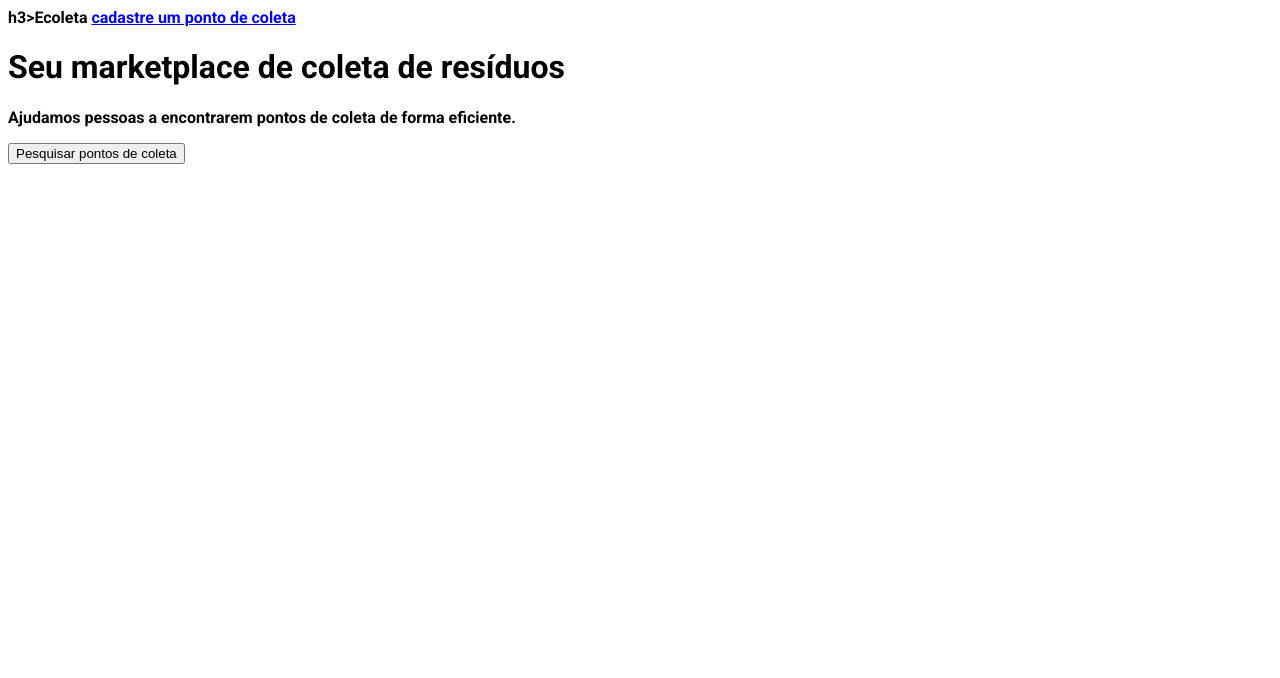
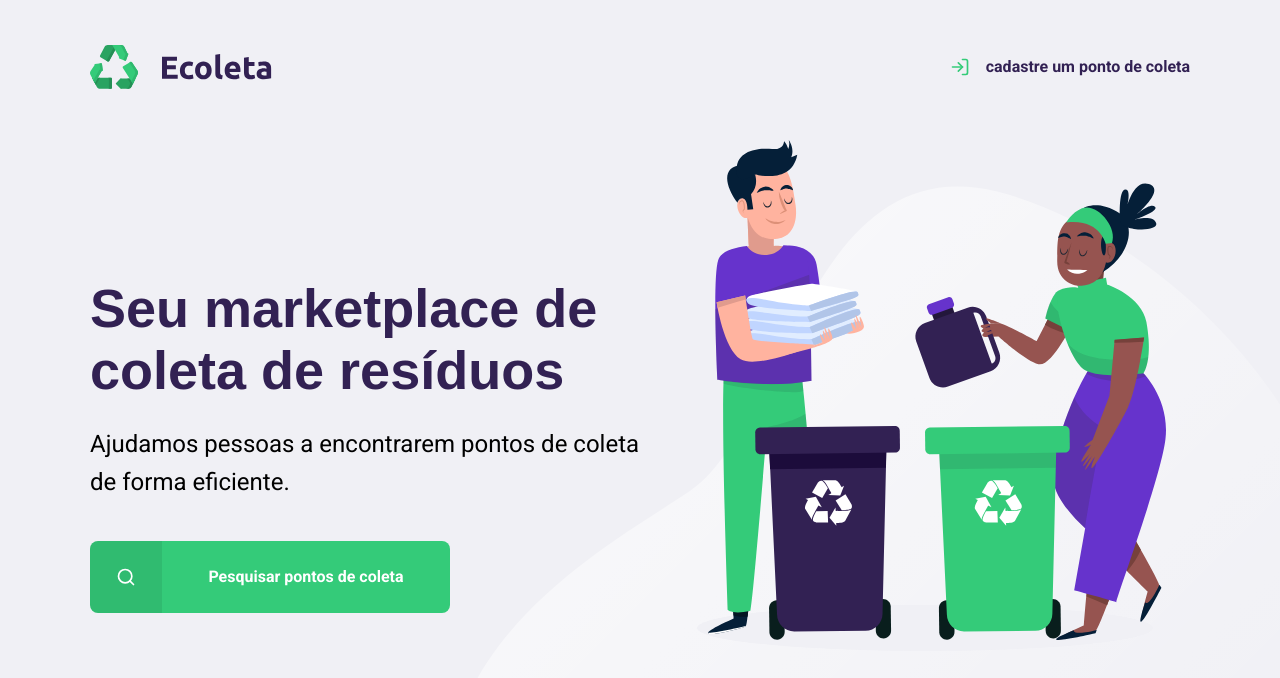
Before and after one commit to viniciussousa891/nlw, a plain HTML site: page index.html in a window 1280 px wide. Drawn offline with Linux system fonts and the light colour scheme.

Commit message:
Page-home

```diff
--- a/index.html
+++ b/index.html
@@ -19,7 +19,9 @@
     <meta name="viewport" content="width=device-width, initial-scale=1.0">
     <title>Ecoleta</title>
 
-    <link href="https://fonts.googleapis.com/css2?family=Roboto:wght@700&display=swap" rel="stylesheet">
+
+
+    <link href="https://fonts.googleapis.com/css2?family=Roboto&Ubuntufamily=Roboto:wght@700&display=swap" rel="stylesheet">
 
     <link rel="stylesheet" href="/styles/main.css">
 
@@ -28,21 +30,29 @@
 </head>
 <body>
 
-    <div>
-     <header>
-        h3>Ecoleta</h3>
-        <a href="#">cadastre um ponto de coleta</a>
-     </header>
+    <div id="page-home">
+
+        <div class="content">
+            <header>
+               <img src="/assets/logo.svg" alt="logomarca">
+               <a href="#">
+                   <span></span>
+                cadastre um ponto de coleta
+               </a>
+            </header>
+
+            <main>
+                <h1>Seu marketplace de coleta de resíduos</h1>
+
+                <p>Ajudamos pessoas a encontrarem pontos de coleta de forma eficiente.</p>
+
+                <a href="#"><span></span><strong>Pesquisar pontos de coleta</strong></a>
 
 
+            </main>
 
 
-    <h1>Seu marketplace de coleta de resíduos</h1>
-
-    <p>Ajudamos pessoas a encontrarem pontos de coleta de forma eficiente.</p>
-
-    <button>Pesquisar pontos de coleta</button>
-
+        </div>
 
 
     </div>
--- a/styles/main.css
+++ b/styles/main.css
@@ -1,5 +1,171 @@
-html {
-    font-family: 'roboto', sans-serif;
+:root{
+    --title-color: #322153;
+    --primary-color: #34cb79;
 }
 
-/* BOX MODEL /*
+*{
+    margin: 0;
+    padding: 0;
+
+}
+
+html {
+    font-family: Roboto, sans-serif;
+}
+body{
+    background: #f0f0f5;
+    -webkit-front-smoothing: antialiased;
+}
+
+a{
+    text-decoration: none;
+}
+h1, h2, h3, h4, h5, h6 {
+    font-family: 'Ubuntu', sans-serif;
+    color: var(--title-color);
+}
+/* BOX MODEL */
+
+#page-home {
+    height: 100vh;
+
+    background: url('../assets/home-background.svg') no-repeat;
+    background-position: 35vw bottom;
+}
+
+
+#page-home .content{
+    width: 90%;
+    max-width: 1100px;
+    height: 100%;
+
+    margin: 0 auto;
+    display: flex;
+    flex-direction: column;
+}
+
+
+#page-home header {
+    display: flex;
+    align-items: center;
+    justify-content: space-between;
+    margin-top: 45px;
+}
+
+#page-home header a {
+    display: flex;
+
+    color: var(--title-color);
+    font-weight: 700;
+
+
+}
+
+#page-home header a span {
+    margin-right: 16px;
+    display: flex;
+
+    background-image: url(../assets/log-in.svg);
+    width: 20px;
+    height: 20px;
+}
+
+#page-home main{
+    max-width: 560px;
+
+    flex: 1;
+
+    height: 600px;
+    display: flex;
+    flex-direction: column;
+    justify-content: center;
+}
+
+#page-home main h1{
+    font-size: 54px;
+
+}
+
+#page-home main p{
+    font-size: 24px;
+    line-height: 38px;
+    margin-top: 24px;
+}
+
+#page-home main a{
+    width: 100%;
+    max-width: 360px;
+    height: 72px;
+
+    border-radius: 8px;
+
+    display: flex;
+    align-items: center;
+
+    margin-top: 40px;
+
+    background: var(--primary-color);
+
+    transition: 400ms;
+
+
+    color: white;
+}
+
+#page-home main a:hover{
+    background-color: #2fb86e;
+}
+
+#page-home main a span{
+    width: 72px;
+    height: 72px;
+
+    border-top-left-radius: 8px;
+    border-bottom-left-radius: 8px;
+
+    background-color: rgba(0, 0, 0, 0.08);
+
+    display: flex;
+    align-items: center;
+    justify-content: center;
+
+
+}
+
+#page-home main a span::after {
+    content: "";
+    background-image: url(../assets/search.svg);
+
+    width: 20px;
+    height: 20px;
+}
+
+#page-home main a strong{
+    flex: 1;
+    color: white;
+
+    text-align: center;
+}
+
+@media (max-width:900px) {
+    #page-home {
+        background-position-x: 70vw;
+
+    }
+    #page-home .content{
+        align-items: center;
+        text-align: center;
+
+    }
+    #page-home header a{
+        position: absolute;
+        bottom: 48px;
+
+        left: 50%;
+        transform: translateX(-50);
+    }
+    #page-home main{
+        align-items: center;
+    }
+
+}
```
Also changed, not shown: assets/arrow-left.svg (added), assets/baterias.svg (added), assets/check.svg (added), assets/eletronicos.svg (added), assets/home-background.svg (added), assets/lampadas.svg (added), assets/log-in.svg (added), assets/logo.svg (added), assets/oleo.svg (added), assets/organicos.svg (added), assets/papeis-papelao.svg (added), assets/search.svg (added), assets/x.svg (added).
